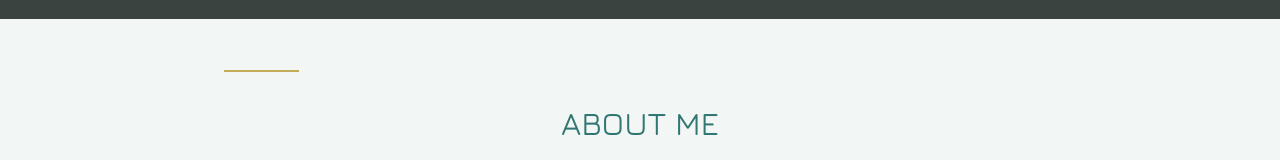
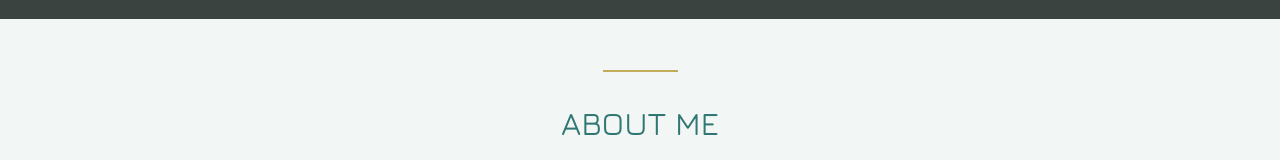
Before and after one commit to ajhanson22227/portfolio, a React (Create React App) app: page / in a window 1280 px wide. Shown: the part 781-941 px from the top of the page. Built offline with nearby package versions, Linux system fonts and the light colour scheme.

Commit message:
center topline above about title

```diff
--- a/src/components/Summary/Personal/Personal.css
+++ b/src/components/Summary/Personal/Personal.css
@@ -68,6 +68,10 @@
 
     justify-self: start;
     align-self: start;
+}
+
+.summary-container .contact-topline{
+    margin: auto;
 }
 
 .personal-skills-container{
```
